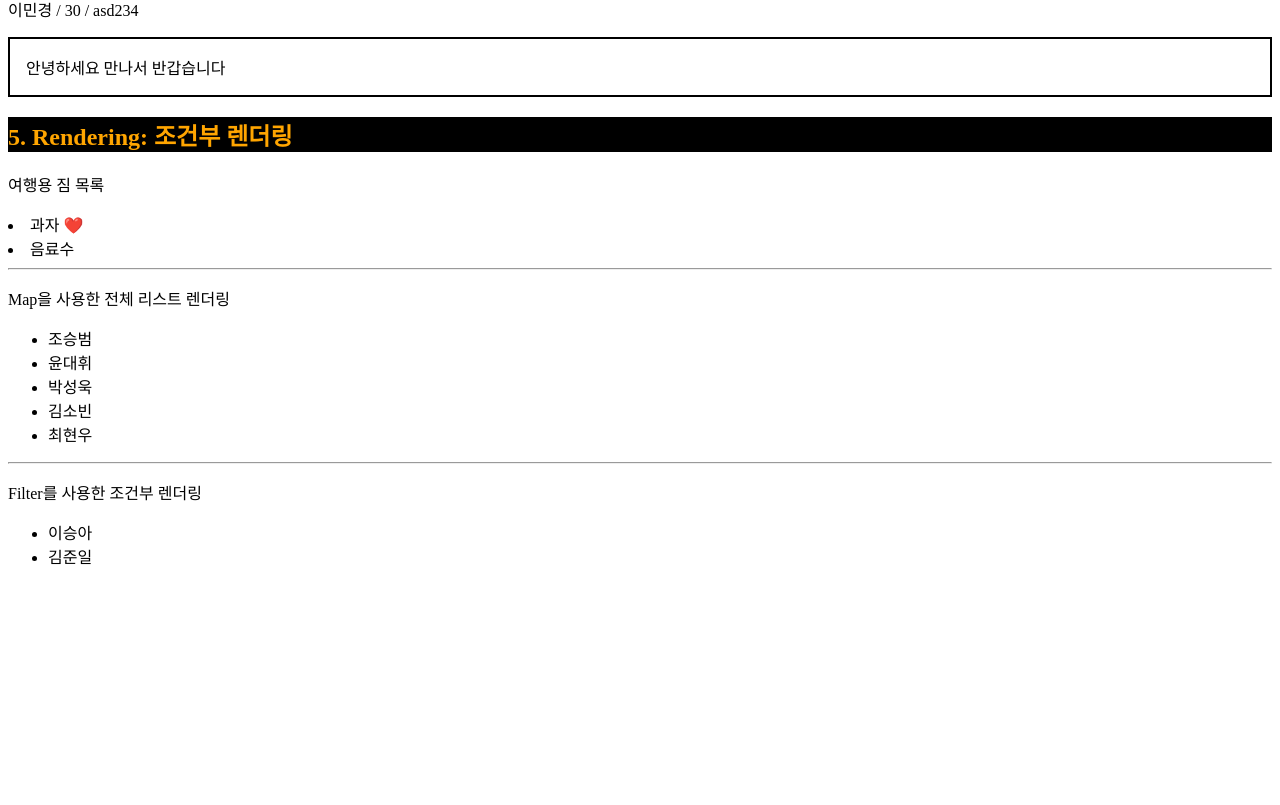
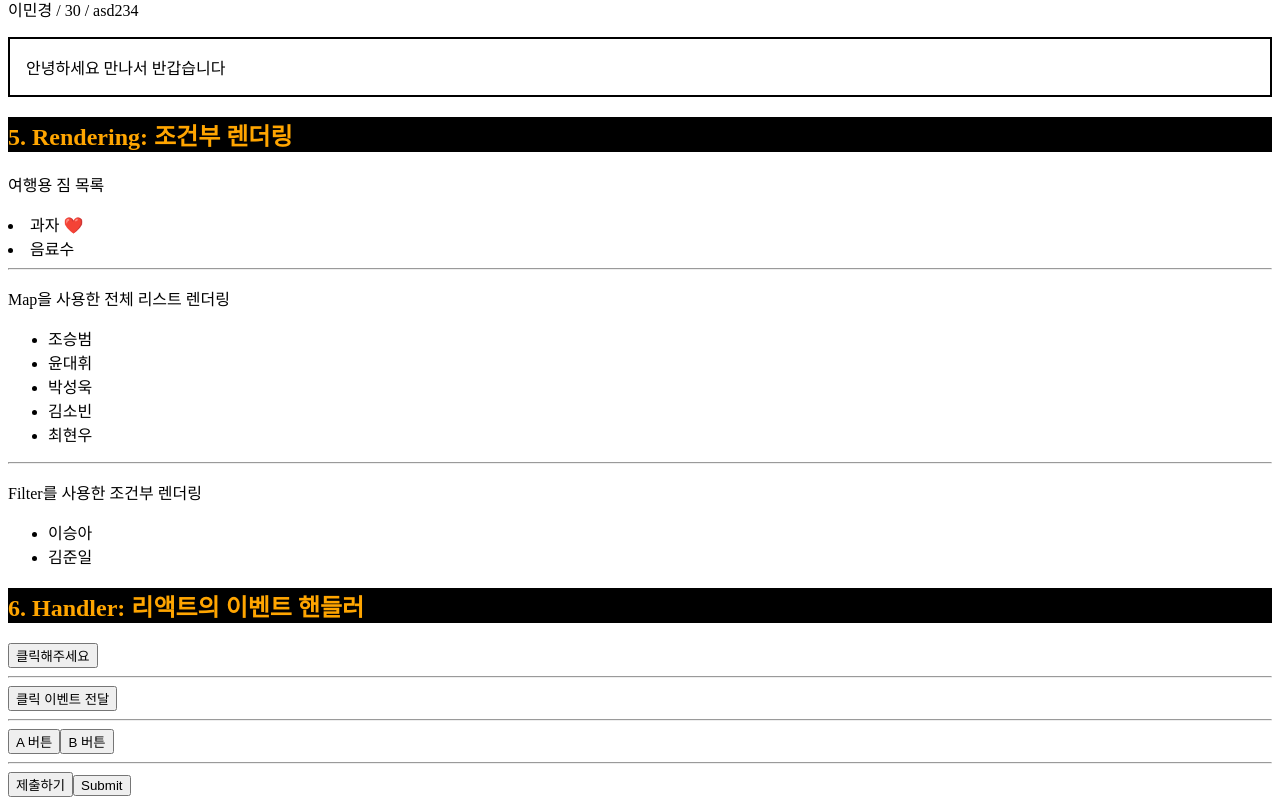
Before and after one commit to devgiants75/k_iot_frontend, a React (Vite) app in the folder f-iot-react/: page / in a window 1280 px wide. Shown: the part 2505-3310 px from the top of the page. Before the commit the page ends 3089 px from the top, so only its background shows below. Built offline with nearby package versions, Linux system fonts and the light colour scheme.

Commit message:
20251030 React Handler

```diff
--- /dev/null
+++ b/f-iot-react/src/pages/a_basic/J_Handler.tsx
@@ -0,0 +1,109 @@
+import React from 'react'
+
+//! 이벤트 핸들러
+// : 사용자와 상호작용(클릭, 입력, 제출 등)에 반응하여 실행되는 함수
+
+// HTML) <button onclick={}></button>
+// JSX) <button onClick={}></button> //? camelCase로 작성 + on-이벤트이름
+
+//! 이벤트 등록 방법
+// 1) 함수 이름 전달
+// : <button onClick={handleButtonClick}></button>
+// 2) 익명 함수
+// : <button onClick={() => console.log('클릭')}></button>
+
+//? 함수 호출 X: 호출 시 즉시 실행
+
+//! 이벤트 핸들러 전달
+//@ 자식 컴포넌트
+interface ButtonProps {
+  children: React.ReactNode;
+  onButtonClick: () => void;
+}
+
+// == 이벤트 핸들러를 자식 컴포넌트에 전달 ==
+// 부모 컴포넌트) 이벤트 핸들러를 정의
+// 자식 컴포넌트) 해당 핸들러를 props로 받아 실행
+// >> 이벤트 로직은 부모가 담당, UI는 자식이 담당하는 '역할 분리'
+function ButtonComponent({ children, onButtonClick }: ButtonProps) {
+  return (
+    <button onClick={onButtonClick}>
+      {children}
+    </button>
+  )
+}
+
+//! props.children을 사용하여 이벤트 재사용
+// : 부모 컴포넌트에서 속성(props)로 message값과
+//    , 해당 컴포넌트 태그들 사이의 내용을 전달받음
+//@ 자식 컴포넌트
+interface ConsoleProps {
+  message: string;
+  children: React.ReactNode;
+}
+
+function ConsoleButton({ message, children }: ConsoleProps) {
+  return (
+    <button onClick={() => console.log(`${message}`)}>
+      {children}
+    </button>
+  )
+}
+
+//@ 부모 컴포넌트
+function J_Handler() {
+  //# Hooks //
+  // hook 코드 나열
+
+  //# Event Handler //
+  // 이벤트 핸들러 함수
+  // - handle + 요소 + 행위 (handleButtonClick)
+  // - 요소 + 행위 + handler (buttonClickHandler)
+  function handleButtonClick() {
+    console.log('버튼을 클릭하였습니다.');
+  }
+
+  // 자식 컴포넌트에 전달할 이벤트 핸들러 함수 (화살표 함수 사용 권장)
+  const buttonHandler = () => {
+    console.log('부모로 부터 전달하는 이벤트 핸들러 함수');
+  }
+
+  /*
+    cf) 이벤트 핸들러 명명규칙 (권장 사항)
+    1) on- 시작
+      : props로 전달받는 이벤트 핸들러 (이벤트 바인딩 용)
+      - 컴포넌트 외부에서 전달받는 이벤트 핸들러
+      EX) onButtonClick, onFormSubmit
+
+    2) -Handler | handler-
+      : 내부 함수 (실제 처리 함수)
+      - 내부에서 정의된 로직 함수
+      EX) buttonClickHandler, formSubmitHandler
+  */
+
+  return (
+    <div>
+      <button onClick={handleButtonClick}>클릭해주세요</button>
+
+      <hr />
+      <ButtonComponent onButtonClick={buttonHandler}>
+        클릭 이벤트 전달
+      </ButtonComponent>
+
+      <hr />
+      <ConsoleButton message='A 버튼 클릭'>A 버튼</ConsoleButton>
+      <ConsoleButton message='B 버튼 클릭'>B 버튼</ConsoleButton>
+
+      <hr />
+      <form onSubmit={(e) => {
+        e.preventDefault(); // 새로고침 방지
+        console.log('전송 완료');
+      }}>
+        <button type='submit'>제출하기</button>
+        <input type="submit"/>
+      </form>
+    </div>
+  )
+}
+
+export default J_Handler
--- a/f-iot-react/src/pages/a_basic/index.tsx
+++ b/f-iot-react/src/pages/a_basic/index.tsx
@@ -9,6 +9,7 @@
 import G_Props from './G_Props';
 import H_Props from './H_Props';
 import I_Rendering from './I_Rendering';
+import J_Handler from './J_Handler';
 
 const h2Style = {
   backgroundColor: 'black',
@@ -49,6 +50,9 @@
 
       <h2 style={h2Style}>5. Rendering: 조건부 렌더링</h2>
       <I_Rendering />
+
+      <h2 style={h2Style}>6. Handler: 리액트의 이벤트 핸들러</h2>
+      <J_Handler />
     </div>
   )
 }
```
